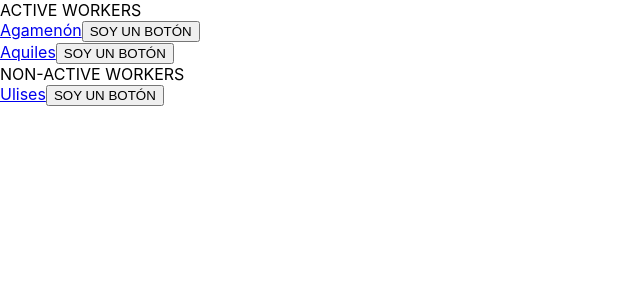
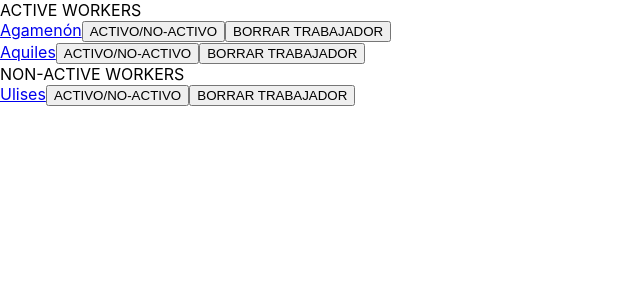
Before and after one commit to Alazib/businessManagementApp, a React (Create React App) app: page / in a window 1280 px wide. Shown: the top 300 px of the page, without its empty margins (0-640 px from the left). Built offline with nearby package versions, Linux system fonts and the light colour scheme.

Commit message:
DELETE workers & ACTIVE/NON-ACTIVE worker switcher ADDED

```diff
--- a/src/Components/App.js
+++ b/src/Components/App.js
@@ -1,13 +1,35 @@
-import { Route, Routes } from 'react-router';
+import { Route, Routes} from 'react-router';
 import { useState, useEffect } from "react";
-import ListOfWorkersCards from './ListOfWorkerCards';
+import WorkerList from './WorkerList';
 import WorkerDetail from './WorkerDetail';
 
 function App() {
 
+  const [workerList, setWorkerList] = useState([]);
+
   const [workerDetail, setWorkerDetail] = useState({});
 
-  console.log("SOY APP:", "nombre del trabajador ->", workerDetail.name, "estado del trabajador ->", workerDetail.active)
+
+  useEffect(() => {
+
+    setWorkerList([{
+
+      name: "Agamenón",
+      email: "agamenón@gmail",
+      active: true
+    },
+    {
+      name: "Aquiles",
+      email: "aquiles@gmail",
+      active: true
+    },
+    {
+      name: "Ulises",
+      email: "ulises@gmail",
+      active: false
+    }])
+
+  }, []);
 
 
   return (
@@ -16,12 +38,17 @@ function App() {
 
       <Routes>
 
-        <Route path='/' element={<ListOfWorkersCards
+        <Route path='/' element={<WorkerList
+          workerList={workerList}
+          setWorkerList={setWorkerList}
           setWorkerDetail={setWorkerDetail}
+
 
         />} />
 
         <Route path='worker-detail' element={<WorkerDetail
+          workerList={workerList}
+          setWorkerList={setWorkerList}
           workerDetail={workerDetail} />} />
 
       </Routes>
--- a/src/Components/ButtonOfState.js
+++ /dev/null
@@ -1,32 +0,0 @@
-
-
-function ButtonOfState({ workerList, setWorkerList, workerDetail }) {
-
-
-    function WorkerStateSwitcher(workerList, setWorkerList, workerDetail) {
-
-        let workerListTemplate = workerList
-
-        if(workerDetail.active === false) {
-
-            workerListTemplate[2].active = true
-        }
-
-        setWorkerList(workerListTemplate)
-
-    }
-
-    console.log("SOY EL BOTÓN: ", workerDetail.name, workerDetail.active)
-
-
-    return (
-        <>
-            <button
-                onClick={() => WorkerStateSwitcher(workerList, setWorkerList, workerDetail)}>
-                SOY UN BOTÓN
-            </button>
-
-        </>)
-}
-
-export default ButtonOfState
--- /dev/null
+++ b/src/Components/Buttons/DeleteWorker.js
@@ -0,0 +1,25 @@
+
+
+function DeleteWorker({ workerList, setWorkerList, workerDetail }) {
+
+    function deleteWorkerFromList(workerList, setWorkerList, workerDetail) {
+
+        let newWorkerList = workerList.filter((worker) => {
+
+            return !(workerDetail.name === worker.name)
+        })
+
+        setWorkerList(newWorkerList)
+
+    }
+
+
+    return (
+
+        <button onClick={() => { deleteWorkerFromList(workerList, setWorkerList, workerDetail) }}>
+            BORRAR TRABAJADOR
+        </button>
+    )
+}
+
+export default DeleteWorker
--- /dev/null
+++ b/src/Components/Buttons/SwitchWorkerState.js
@@ -0,0 +1,33 @@
+
+function SwitchWorkerState({ workerList, setWorkerList, workerDetail }) {
+
+
+    function workerStateSwitcher(workerList, setWorkerList, workerDetail) {
+
+        let workerListTemplate = workerList.slice()
+
+        workerListTemplate.forEach((worker, position) => {
+
+            if (worker.name === workerDetail.name) {
+
+                workerListTemplate[position].active = !workerListTemplate[position].active
+            }
+
+        })
+
+       setWorkerList(workerListTemplate)
+
+    }
+
+
+    return (
+        <>
+            <button
+                onClick={() => workerStateSwitcher(workerList, setWorkerList, workerDetail)}>
+                ACTIVO/NO-ACTIVO
+            </button>
+
+        </>)
+}
+
+export default SwitchWorkerState
--- a/src/Components/WorkerDetail.js
+++ b/src/Components/WorkerDetail.js
@@ -1,7 +1,8 @@
 import { Link } from "react-router-dom";
-import ButtonOfState from "./ButtonOfState"
+import DeleteWorker from "./Buttons/DeleteWorker";
+import SwitchWorkerState from "./Buttons/SwitchWorkerState"
 
-function WorkerDetail({ workerDetail}) {
+function WorkerDetail({ workerList, setWorkerList, workerDetail }) {
 
     return (
         <>
@@ -12,10 +13,21 @@ function WorkerDetail({ workerDetail}) {
                 GO BACK
             </Link>
 
-            {/* <ButtonOfState
+            <SwitchWorkerState
+                workerList={workerList}
+                setWorkerList={setWorkerList}
                 workerDetail={workerDetail}
-            >SOY UN BOTÓN
-            </ButtonOfState> */}
+
+            />
+
+            <DeleteWorker
+                workerList={workerList}
+                workerDetail={workerDetail}
+                setWorkerList={setWorkerList}
+            />
+
+
+
 
         </>
     )
--- a/src/Components/ListOfWorkerCards.js
+++ b/src/Components/WorkerList.js
@@ -1,45 +1,15 @@
-import { useEffect, useState } from "react";
 import WorkerPreviewCard from "./WorkerPreviewCard";
 
 
-function ListOfWorkers({ setWorkerDetail }) {
-
-    const [workerList, setWorkerList] = useState([]);
-
-    useEffect(() => {
-
-        setWorkerList([{
-
-            name: "Agamenón",
-            email: "agamenón@gmail",
-            active: true
-        },
-        {
-            name: "Aquiles",
-            email: "aquiles@gmail",
-            active: true
-        },
-        {
-            name: "Ulises",
-            email: "ulises@gmail",
-            active: false
-        }])
-
-    }, []);
-    //¿Por qué cuando doy al botón en la pantalla no me vuelve a cargar el componente ListOfWorkers con Ulises ya en activo?
-    //Si nos fijamos, al dar al botón, Ulises cambia a activo y el estado "workerList" se setea; sin embargo,
-    // el componente no se re-renderiza y por tanto no aparece en activos. Si el estado "workerList" ha cambiado
-    //¿por qué no se re-renderiza el componente "ListOfWorkers"?
-
-
-    console.log("SOY LISTOFWORKERCARDS:", workerList)
+function WorkerList ({ workerList, setWorkerList, setWorkerDetail }) {
 
 
     return (
+
         //¿Cómo aplico DRY en este Return?
         <>
             <div className="active-workers">ACTIVE WORKERS
-                {
+                {workerList.length > 0 &&
                     workerList.map((worker, position) => {
 
                         const WORKER_IS_ACTIVE = worker.active === true
@@ -56,13 +26,11 @@ function ListOfWorkers({ setWorkerDetail }) {
                                 />}
                             </div>
 
-
-
-
                         )
                     })
                 }
             </div>
+
 
             <div className="non-active-workers">NON-ACTIVE WORKERS
                 {
@@ -94,4 +62,4 @@ function ListOfWorkers({ setWorkerDetail }) {
 
 }
 
-export default ListOfWorkers
+export default WorkerList
--- a/src/Components/WorkerPreviewCard.js
+++ b/src/Components/WorkerPreviewCard.js
@@ -1,9 +1,8 @@
 import { Link } from "react-router-dom"
-import ButtonOfState from "./ButtonOfState"
+import DeleteWorker from "./Buttons/DeleteWorker"
+import SwitchWorkerState from "./Buttons/SwitchWorkerState"
 
 function WorkerPreviewCard({ workerList, setWorkerList, worker, setWorkerDetail }) {
-
-    console.log("Soy WorkerPreviewCard", worker.name)
 
     return (
         <>
@@ -12,10 +11,17 @@ function WorkerPreviewCard({ workerList, setWorkerList, worker, setWorkerDetail
                 onClick={() => { setWorkerDetail(worker) }}
             >{worker.name}
             </Link>
-            <ButtonOfState
+
+            <SwitchWorkerState
+                workerList={workerList}
+                setWorkerList={setWorkerList}
+                workerDetail={worker} />
+
+            <DeleteWorker
                 workerList={workerList}
                 setWorkerList={setWorkerList}
                 workerDetail={worker}/>
+
         </>
     )
 }
```
